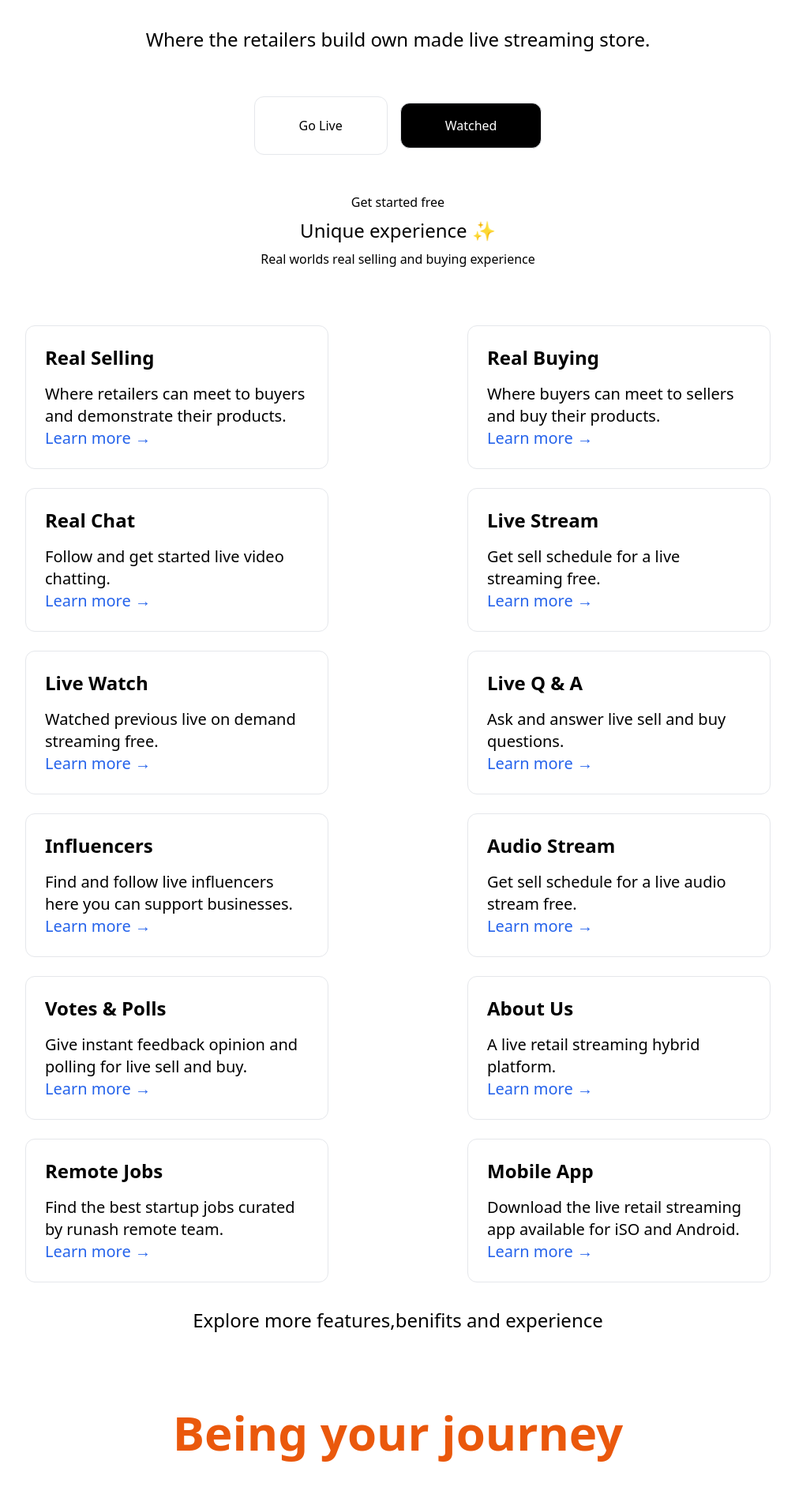
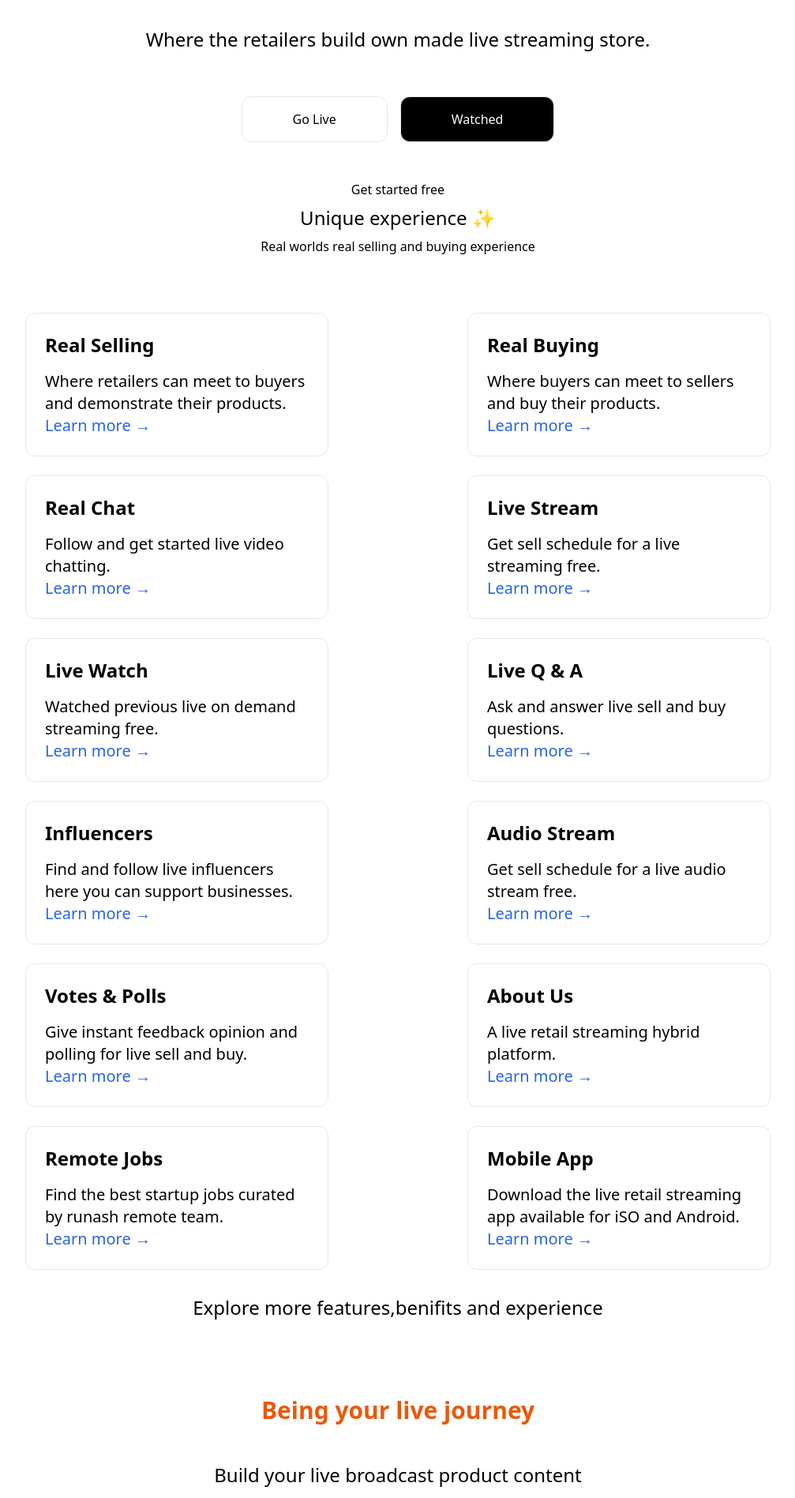
Before and after one commit to Vaibhavmurmu/nextjs13, a Next.js app: page / in a window 1280 px wide. Shown: the part 360-2257 px from the top of the page at 79% size, without its empty margins (136-1143 px from the left). Built offline with nearby package versions, Linux system fonts and the light colour scheme.

Commit message:
Update index.js

```diff
--- a/pages/index.js
+++ b/pages/index.js
@@ -29,12 +29,12 @@ export default function Index() {
           Where the retailers build own made live streaming store.
         </p>
         <div className="flex gap-4 mt-2 max-w-1xl flex-wrap items-center justify-around">
-        <button className="bg-white hover:bg-orange-600 text-black font-medium hover:text-white py-6 px-14 border rounded-xl mt-12">
+        <button className="bg-white hover:bg-orange-600 text-black font-medium hover:text-white py-4 px-16 border rounded-xl mt-12">
           <Link href="/register">
             <a>Go Live</a>
          </Link>
         </button>
-        <button className="bg-black hover:bg-blue-600 text-white font-medium hover:text-black py-4 px-14 border rounded-xl mt-12">
+        <button className="bg-black hover:bg-blue-600 text-white font-medium hover:text-black py-4 px-16 border rounded-xl mt-12">
           <Link href="/register">
             <a>Watched</a>
           </Link>
@@ -216,8 +216,8 @@ export default function Index() {
           Explore more features,benifits and experience
         </p>
         <div className='mt-12 text-6xl'>
-        <h1 className="mt-12 text-6xl font-bold text-orange-600 bottom-0">
-          Being your journey
+        <h1 className="mt-12 text-3xl font-bold text-orange-600 bottom-0">
+          Being your live journey
         </h1>
 
         <p className="mt-12 text-2xl bottom-0">
```
